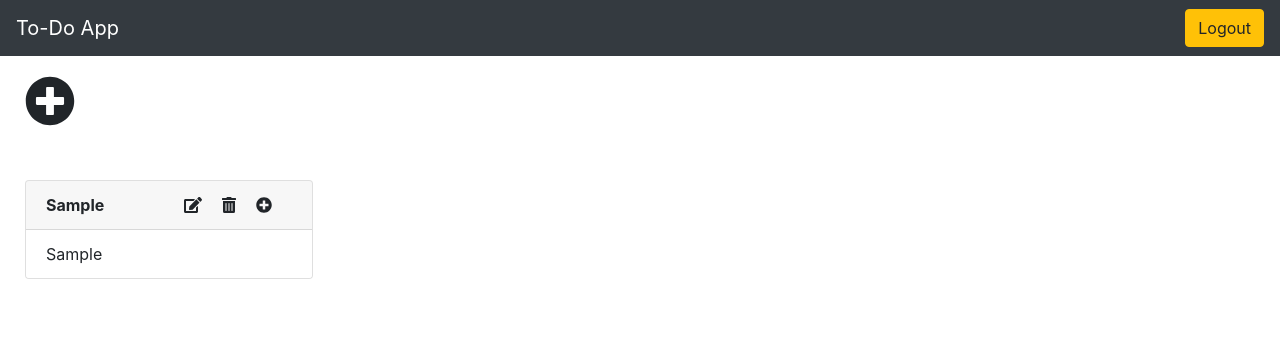
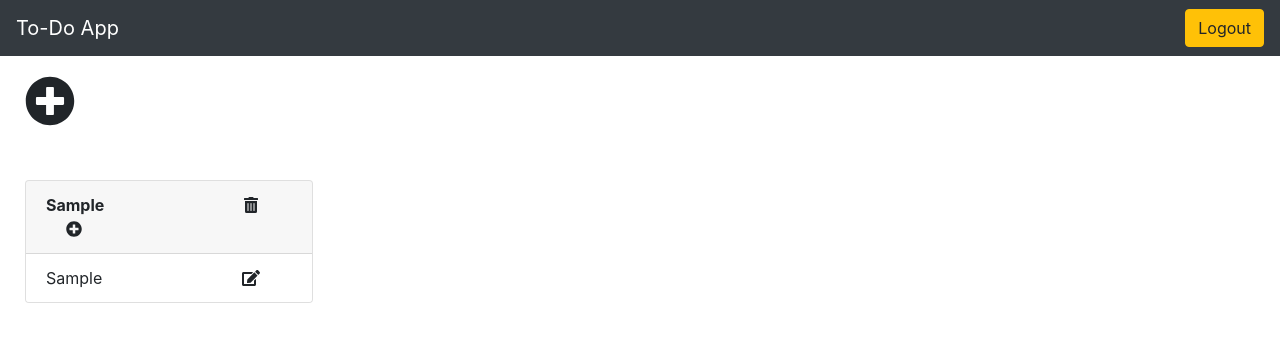
Before and after one commit to vikramjeet19/to-do, a React (Create React App) app: page /add in a window 1280 px wide. Both pictures are taken after typing "Sample", "Sample" into the empty fields and a click on the button "Submit". Shown: the top 342 px of the page. Built offline with nearby package versions, Linux system fonts and the light colour scheme.

Commit message:
delete todo

```diff
--- a/src/Components/Edit/Edit.jsx
+++ b/src/Components/Edit/Edit.jsx
@@ -5,7 +5,7 @@ import './Edit.css'
 class Post extends React.Component {
     state = {
         title: '',
-        content: ''
+        content: []
     }
     submitHandler = (e) => {
         e.preventDefault();
--- a/src/Components/List/List.jsx
+++ b/src/Components/List/List.jsx
@@ -4,20 +4,30 @@ import { FontAwesomeIcon } from '@fortawesome/react-fontawesome'
 import { faPlusCircle, faEdit, faTrashAlt } from '@fortawesome/free-solid-svg-icons'
 
 class List extends React.Component {
-
+    state = {
+        todoData: []
+    }
     addTodo = () => {
         this.props.history.push('/add')
     }
-    edit=()=>{
+    edit = () => {
         console.log('edit')
     }
+    delete = (key) => {
+        let data = [...JSON.parse(localStorage.getItem('UserData'))]
+        data.map(id => {
+            if (id.title === key) {
+                data.splice(id.title, 1);
+                localStorage.setItem('UserData', JSON.stringify(data));
+                this.setState({ todoData: data })
+            }
+            return;
+        })
+    }
+    addNew = () => {
+        let newTodo = prompt('enter new todo')
+        console.log(newTodo);
 
-    delete=()=>{
-        console.log('delete')
-    }
-
-    addNew=()=>{
-        console.log('addNew')
     }
 
     render() {
@@ -35,16 +45,22 @@ class List extends React.Component {
                     <Col>
                         <Card style={{ width: '18rem', marginTop: '50px' }}>
                             <Card.Header style={{ fontWeight: 'bold' }}>{key.title}
-                                <FontAwesomeIcon onClick={this.edit} style={{ cursor: 'pointer', marginLeft: '80px' }} icon={faEdit} />
-                                <FontAwesomeIcon onClick={this.delete} style={{ cursor: 'pointer', marginLeft: '20px' }} icon={faTrashAlt} />
-                                <FontAwesomeIcon onClick={this.addNew} style={{ cursor: 'pointer', marginLeft: '20px' }} icon={faPlusCircle} />
+                                <FontAwesomeIcon onClick={() => this.delete(key.title)}
+                                    style={{ cursor: 'pointer', marginLeft: '140px' }}
+                                    icon={faTrashAlt} />
+                                <FontAwesomeIcon onClick={this.addNew}
+                                    style={{ cursor: 'pointer', marginLeft: '20px' }}
+                                    icon={faPlusCircle} />
                             </Card.Header>
                             <ListGroup variant="flush">
-                                <ListGroup.Item >{key.content}</ListGroup.Item>
+                                <ListGroup.Item >{key.content}
+                                    <FontAwesomeIcon onClick={this.edit}
+                                        style={{ cursor: 'pointer', marginLeft: '140px' }}
+                                        icon={faEdit} />
+                                </ListGroup.Item>
                             </ListGroup>
                         </Card>
-
-                </Col>  )) : null}
+                    </Col>)) : null}
             </Row></>)
     }
 }
```
